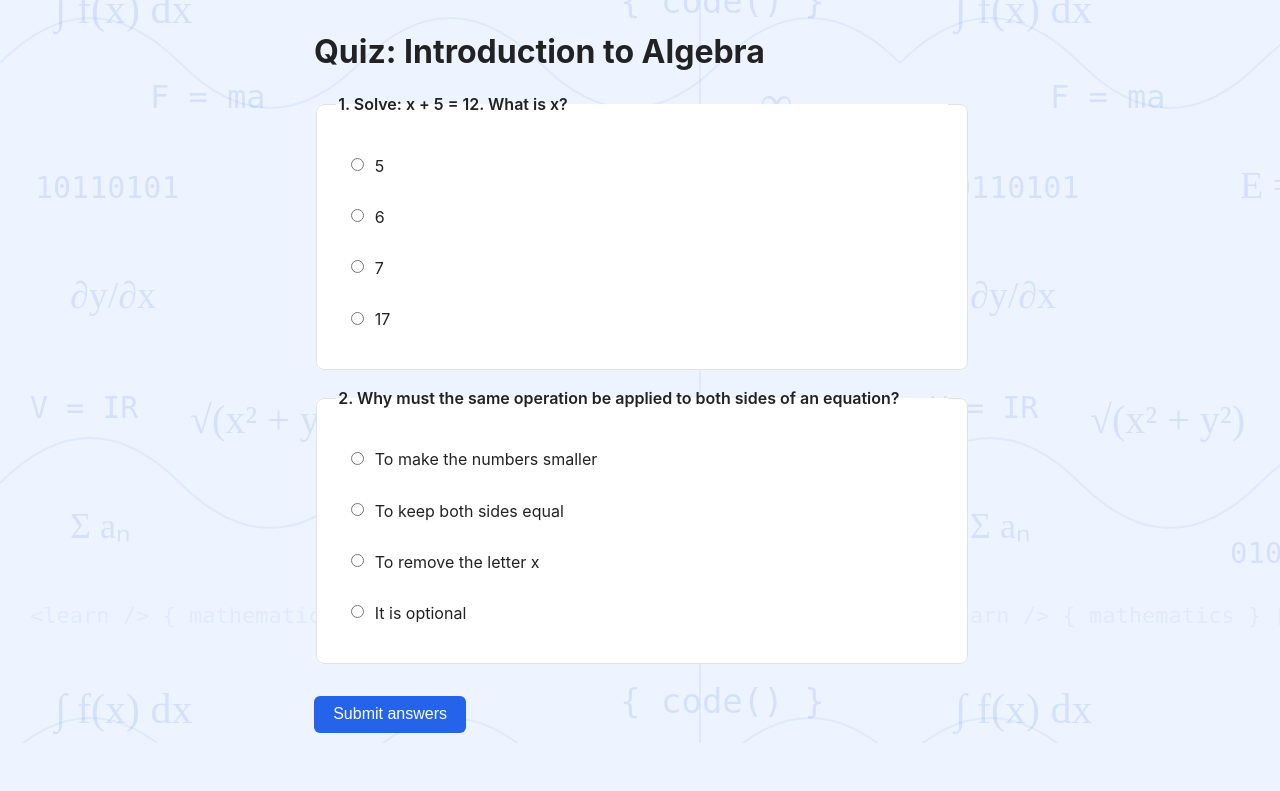
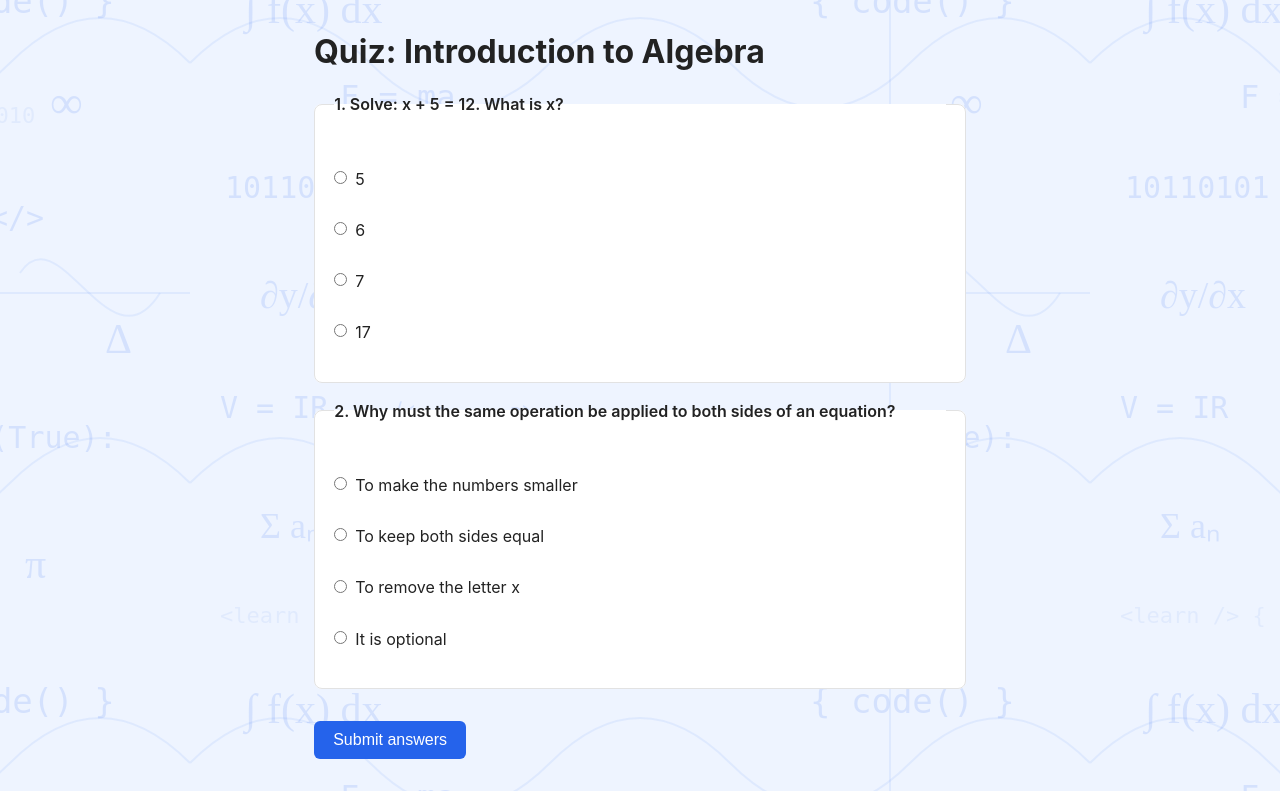
Before and after one commit to sriprasadjoshi2005/Learning-Hub, a Flask app: page /quiz/maths/1 in a window 1280 px wide. Shown: the part 57-848 px from the top of the page. Before the commit the page ends 800 px from the top, so only its background shows below. Run offline with Flask 3, Linux system fonts and the light colour scheme; the visitor is signed in with stand-in values (Sample User, id 1).

Commit message:
updating the alignment

```diff
--- a/static/style.css
+++ b/static/style.css
@@ -119,38 +119,67 @@ fieldset {
   background: #fff;
   border: 1px solid #e2e2e2;
   border-radius: 8px;
+
+  /* Equal internal spacing */
   padding: 1.2rem;
-  margin-bottom: 1rem;
+
+  margin: 0 0 1rem 0;
+
   width: 100%;
   max-width: 100%;
+
   overflow: hidden;
 }
 
 fieldset legend {
+  /* Remove browser's default extra spacing */
+  padding: 0;
+  margin: 0 0 0.8rem 0;
+
   width: 100%;
   max-width: 100%;
+
   white-space: normal;
   overflow-wrap: break-word;
   word-break: normal;
+
   line-height: 1.5;
   font-weight: 600;
 }
-
 .option {
   display: flex;
   align-items: flex-start;
+
+  /* Keep radio and text together */
   gap: 0.5rem;
+
   width: 100%;
   max-width: 100%;
+
+  /* Important: no horizontal padding */
   margin: 0.6rem 0;
-  padding: 0.6rem;
+  padding: 0.6rem 0;
+
   line-height: 1.4;
+
   overflow-wrap: break-word;
 }
 
 .option input {
   flex: 0 0 auto;
-  margin-top: 0.2rem;
+
+  /* Align radio with the option text */
+  margin: 0.2rem 0 0 0;
+}
+
+.option label {
+  flex: 1;
+  min-width: 0;
+  max-width: 100%;
+
+  overflow-wrap: break-word;
+  word-break: normal;
+  white-space: normal;
 }
 
 .option label {
```
